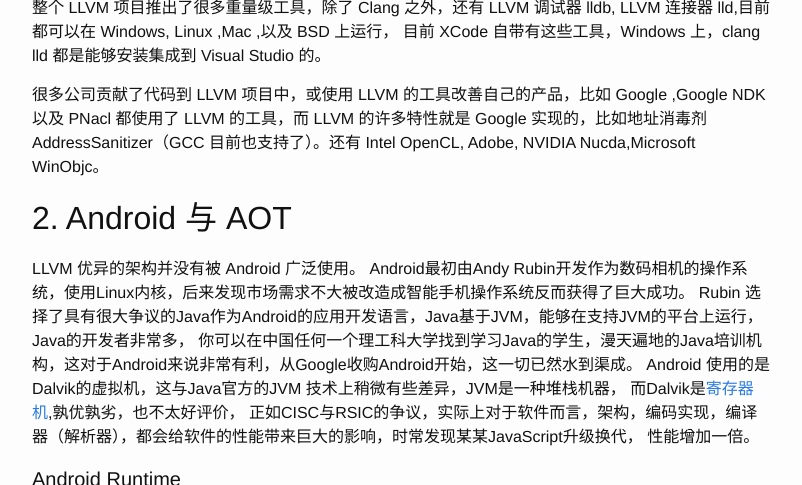
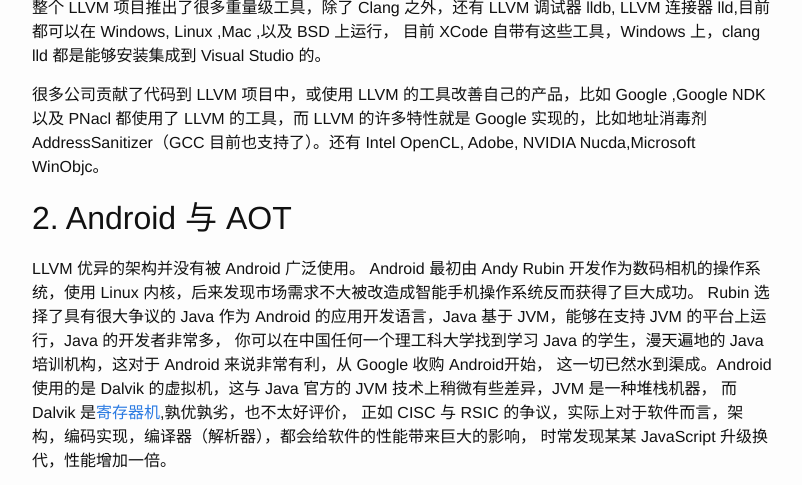
Before and after one commit to fcharlie/fcharlie.github.io, a Jekyll site: the page built from _posts/2015-06-16-AheadOfTime.md, in a window 1280 px wide and 900 px high, scrolled down 4430 px, cut to the strip 0-485 px from the top of the window. Shown: the whole strip, without its empty margins (238-1040 px from the left). Built offline with Jekyll 4.4.1, drawn with Linux system fonts in a browser that asks for light colours; some of the changed text lies outside the part shown.

Commit message:
update x

```diff
--- a/_posts/2015-06-16-AheadOfTime.md
+++ b/_posts/2015-06-16-AheadOfTime.md
@@ -5,7 +5,7 @@
 categories: compiler
 ---
 #Ahead of Time
-AOT 即Ahead of Time Compilation,即运行前编，与之对应的是JIT。众所周知，程序的源码并不能够被处理器直接执行，
+AOT 即 Ahead of Time Compilation,即运行前编，与之对应的是 JIT。众所周知，程序的源码并不能够被处理器直接执行，
 编程语言基本上都是人类可读，编译器或者解释器就需要将源代码转变为 CPU 可以操作的指令。比如一个加法函数最终需要执行
 addl 汇编指令对应的机器码。
 add.c
@@ -58,13 +58,14 @@
 
 
 ##1. LLVM 编译器基础设施的发迹
-数年前，LLVM的官网对于LLVM项目的介绍是: "Low Level Virtual Machine",低级虚拟机，而现在对LLVM的介绍是："The LLVM Compiler Infrastructure"，
-即编译器基础设施。  在程序员圈子中对LLVM最深刻的影响来自于Clang，C 家族编译器(C/C++ /Objective-C/C++ Compiler)前端，Clang 是 LLVM 最成功的实现，
+数年前，LLVM 的官网对于 LLVM 项目的介绍是: "Low Level Virtual Machine",低级虚拟机，而现在对 LLVM 的介绍是："The LLVM Compiler Infrastructure"，
+即编译器基础设施。  在程序员圈子中对 LLVM 最深刻的影响来自于 Clang，C 家族编译器(C/C++ /Objective-C/C++ Compiler)前端，Clang 是 LLVM 最成功的实现，
 在平台支持上，Clang 短短几年达到了 GNU C Compliton (GCC) 20年的高度。 Clang 在编译速度，占用内存，以及整个框架的设计上都是可圈可点的，
 对用户友好的开源许可证 *[The University of Illinois/NCSA Open Source License (NCSA)](http://opensource.org/licenses/UoI-NCSA.php)*.
 实际上就有商业编译器依赖Clang实现，比如：Embarcadero™ C++ Builder 的 Win64 编译器 bcc64 就是完全基于 Clang 实现（3.1 trunk）。
 而 C++ Builder 前身是 Borland C/C++&Turbo C.
 下面bcc64的命令实例:
+
 >bcc64 -cc1 -D_RTLDLL -fborland-extensions -triple=x86_64-pc-win32-elf -emit-obj -std=c++11 -o Hello.o Hello.cpp
 
 看过**《C/C++圣战》** 大抵也知道 Borland C/C++ 曾经是多么的辉煌，而现在却选择了 Clang 来实现 Win64 工具链 （C++ Builder 10  32位也使用了 clang）。
@@ -158,13 +159,13 @@
 
 ##2. Android 与 AOT
 LLVM 优异的架构并没有被 Android 广泛使用。
-Android最初由Andy Rubin开发作为数码相机的操作系统，使用Linux内核，后来发现市场需求不大被改造成智能手机操作系统反而获得了巨大成功。
-Rubin 选择了具有很大争议的Java作为Android的应用开发语言，Java基于JVM，能够在支持JVM的平台上运行，Java的开发者非常多，
-你可以在中国任何一个理工科大学找到学习Java的学生，漫天遍地的Java培训机构，这对于Android来说非常有利，从Google收购Android开始，这一切已然水到渠成。
-Android 使用的是Dalvik的虚拟机，这与Java官方的JVM 技术上稍微有些差异，JVM是一种堆栈机器，
-而Dalvik是[寄存器机](http://zh.wikipedia.org/wiki/%E5%AF%84%E5%AD%98%E5%99%A8%E6%9C%BA),孰优孰劣，也不太好评价，
-正如CISC与RSIC的争议，实际上对于软件而言，架构，编码实现，编译器（解析器），都会给软件的性能带来巨大的影响，时常发现某某JavaScript升级换代，
-性能增加一倍。
+Android 最初由 Andy Rubin 开发作为数码相机的操作系统，使用 Linux 内核，后来发现市场需求不大被改造成智能手机操作系统反而获得了巨大成功。
+Rubin 选择了具有很大争议的 Java 作为 Android 的应用开发语言，Java 基于 JVM，能够在支持 JVM 的平台上运行，Java 的开发者非常多，
+你可以在中国任何一个理工科大学找到学习 Java 的学生，漫天遍地的 Java 培训机构，这对于 Android 来说非常有利，从 Google 收购 Android开始，
+这一切已然水到渠成。Android 使用的是 Dalvik 的虚拟机，这与 Java 官方的 JVM 技术上稍微有些差异，JVM 是一种堆栈机器，
+而 Dalvik 是[寄存器机](http://zh.wikipedia.org/wiki/%E5%AF%84%E5%AD%98%E5%99%A8%E6%9C%BA),孰优孰劣，也不太好评价，
+正如 CISC 与 RSIC 的争议，实际上对于软件而言，架构，编码实现，编译器（解析器），都会给软件的性能带来巨大的影响，
+时常发现某某 JavaScript 升级换代，性能增加一倍。
 
 
 ####Android Runtime
@@ -537,7 +538,7 @@
 
 
 ###ECMAScript PNacl Asm.js WebAssembly
-**asm.js** 是一个非常容易优化的JavaScript子集:
+**asm.js** 是一个非常容易优化的 JavaScript 子集:
 [asm.js AOT](https://blog.mozilla.org/luke/2014/01/14/asm-js-aot-compilation-and-startup-performance/)
 ![asm.js-AOT](https://ffp4g1ylyit3jdyti1hqcvtb-wpengine.netdna-ssl.com/luke/files/2013/12/aot-diagram.png)
 
```
Also changed, not shown: other parts of _posts/2015-06-16-AheadOfTime.md (+2 -2 lines).
